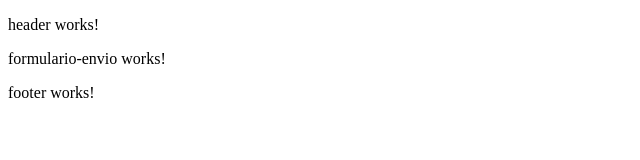
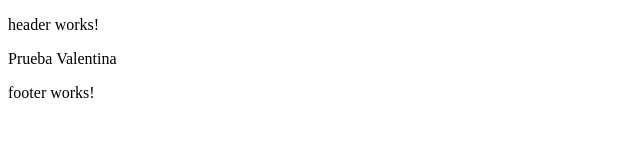
Before and after one commit to fabianSystem19/NU01_Front01, an Angular app in the folder NU01_FRONT01/: page /formulario-envio in a window 1280 px wide. Shown: the top 160 px of the page, without its empty margins (0-640 px from the left). Built offline with nearby package versions, Linux system fonts and the light colour scheme.

Commit message:
Prueba-Valentina

```diff
--- a/NU01_FRONT01/src/app/pages/formulario-envio/formulario-envio.component.html
+++ b/NU01_FRONT01/src/app/pages/formulario-envio/formulario-envio.component.html
@@ -1 +1 @@
-<p>formulario-envio works!</p>
+<p>Prueba Valentina</p>
```
